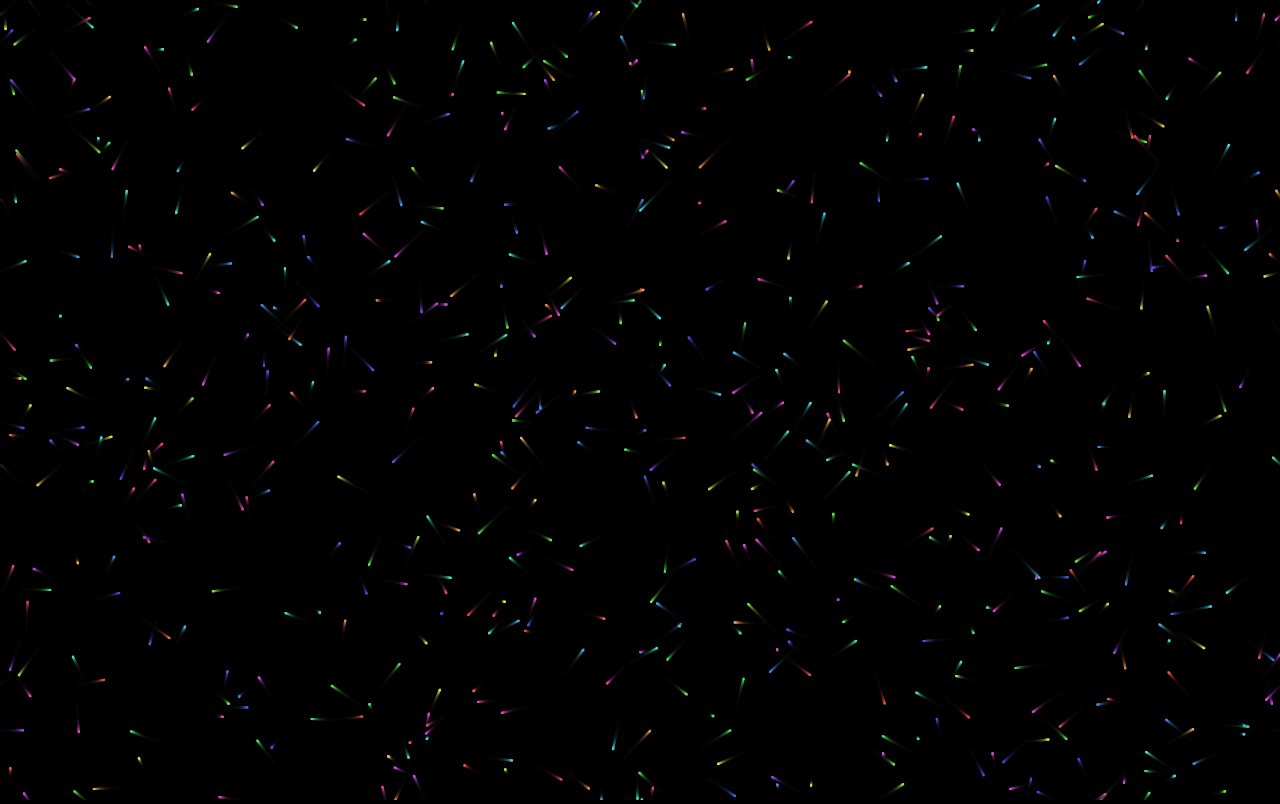
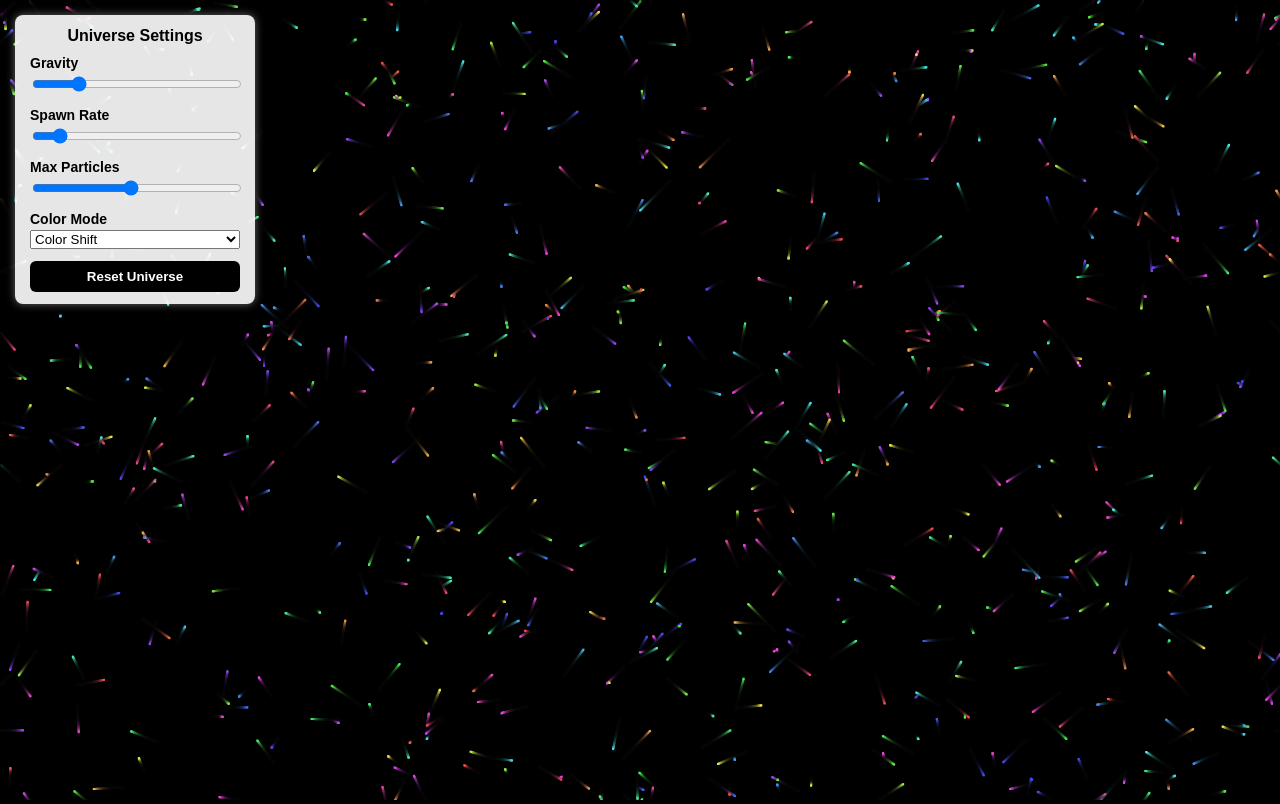
Before and after one commit to rayeofsunshine/Interactive-Universe-ALPHA, a plain HTML site: page index.html in a window 1280 px wide. Drawn offline with Linux system fonts and the light colour scheme; animation ran at ten frames a second.

Commit message:
Add files via upload
updated disappearing bugs. Added UI and better interaction

```diff
--- a/index.html
+++ b/index.html
@@ -2,25 +2,103 @@
 <html lang="en">
 <head>
 <meta charset="UTF-8">
-<title>Universe Engine V0.1</title>
+<title>Universe Engine V0.2 — With Editor Panel</title>
 <style>
-    body { margin:0; overflow:hidden; background:black; }
-    canvas { display:block; }
+    body { margin:0; overflow:hidden; background:black; font-family:Arial; }
+
+    /* UI PANEL */
+    #panel {
+        position: absolute;
+        top: 15px;
+        left: 15px;
+        background: rgba(255, 255, 255, 0.9);
+        padding: 12px 15px;
+        border-radius: 8px;
+        width: 210px;
+        font-size: 14px;
+        box-shadow: 0 0 8px rgba(255,255,255,0.4);
+    }
+
+    #panel h2 {
+        margin: 0 0 10px;
+        font-size: 16px;
+        text-align: center;
+    }
+
+    .section {
+        margin-bottom: 12px;
+    }
+
+    label {
+        display: block;
+        margin-bottom: 3px;
+        font-weight: bold;
+    }
+
+    input[type="range"], select {
+        width: 100%;
+    }
+
+    button {
+        width: 100%;
+        padding: 8px;
+        border: none;
+        background: black;
+        color: white;
+        border-radius: 6px;
+        cursor: pointer;
+        font-weight: bold;
+    }
+
+    button:hover {
+        background: #333;
+    }
 </style>
 </head>
 <body>
+
+<!-- UI PANEL -->
+<div id="panel">
+    <h2>Universe Settings</h2>
+
+    <div class="section">
+        <label>Gravity</label>
+        <input id="gravitySlider" type="range" min="0" max="0.1" step="0.005" value="0.02">
+    </div>
+
+    <div class="section">
+        <label>Spawn Rate</label>
+        <input id="spawnSlider" type="range" min="1" max="20" step="1" value="3">
+    </div>
+
+    <div class="section">
+        <label>Max Particles</label>
+        <input id="maxSlider" type="range" min="500" max="8000" step="100" value="4000">
+    </div>
+
+    <div class="section">
+        <label>Color Mode</label>
+        <select id="colorMode">
+            <option value="shift">Color Shift</option>
+            <option value="energy">Energy Glow</option>
+            <option value="seed">Life Seed Colors</option>
+        </select>
+    </div>
+
+    <button id="resetBtn">Reset Universe</button>
+</div>
 
 <canvas id="universe"></canvas>
 
 <script>
 // =====================================================
-//  UNIVERSE ENGINE V0.1
-//  by Brayden (age 16) — the start of something massive
+//  UNIVERSE ENGINE V0.2
+//  (Now with editable settings panel)
 // =====================================================
 
-// Canvas Setup
 const canvas = document.getElementById('universe');
 const ctx = canvas.getContext('2d');
+
 let W = canvas.width = window.innerWidth;
 let H = canvas.height = window.innerHeight;
 
@@ -29,16 +107,38 @@ window.addEventListener('resize', () => {
     H = canvas.height = window.innerHeight;
 });
 
-// Engine Settings
+// Engine Core
 const ENGINE = {
     particles: [],
     maxParticles: 4000,
-    mouse: { x: 0, y: 0, down: false },
     gravityStrength: 0.02,
-    spawnRate: 3
+    spawnRate: 3,
+    colorMode: "shift",
+    mouse: { x: 0, y: 0, down: false }
 };
 
-// Mouse Controls
+// UI Elements
+const gSlider = document.getElementById("gravitySlider");
+const sSlider = document.getElementById("spawnSlider");
+const mSlider = document.getElementById("maxSlider");
+const colorSelect = document.getElementById("colorMode");
+const resetBtn = document.getElementById("resetBtn");
+
+// Hook UI to Engine
+gSlider.oninput = () => ENGINE.gravityStrength = parseFloat(gSlider.value);
+sSlider.oninput = () => ENGINE.spawnRate = parseInt(sSlider.value);
+mSlider.oninput = () => ENGINE.maxParticles = parseInt(mSlider.value);
+colorSelect.onchange = () => ENGINE.colorMode = colorSelect.value;
+
+// Reset Universe Button
+resetBtn.onclick = () => {
+    ENGINE.particles = [];
+    for (let i = 0; i < 600; i++) {
+        ENGINE.particles.push(new Particle(Math.random()*W, Math.random()*H));
+    }
+};
+
+// Mouse Events
 canvas.addEventListener('mousedown', () => ENGINE.mouse.down = true);
 canvas.addEventListener('mouseup', () => ENGINE.mouse.down = false);
 canvas.addEventListener('mousemove', e => {
@@ -46,86 +146,87 @@ canvas.addEventListener('mousemove', e => {
     ENGINE.mouse.y = e.clientY;
 });
 
-// Particle Constructor
+// Particle Class
 class Particle {
-    constructor(x, y) {
+    constructor(x,y) {
         this.x = x;
         this.y = y;
         this.vx = (Math.random()-0.5)*1.2;
         this.vy = (Math.random()-0.5)*1.2;
         this.energy = 80 + Math.random()*60;
-        this.type = Math.random() < 0.05 ? 1 : 0; // life seed
+        this.type = Math.random()<0.05 ? 1 : 0;
         this.colorShift = Math.random()*360;
-        this.life = 0;
     }
 
     update() {
-        this.life++;
-        this.energy -= 0.3;
+        this.energy -= 0.03;
 
-        // Mouse Interaction
         if (ENGINE.mouse.down) {
             let dx = ENGINE.mouse.x - this.x;
             let dy = ENGINE.mouse.y - this.y;
             let dist = Math.sqrt(dx*dx + dy*dy);
 
             if (dist < 200) {
-                // Pull toward mouse
                 this.vx += dx / dist * ENGINE.gravityStrength;
                 this.vy += dy / dist * ENGINE.gravityStrength;
             }
         }
 
-        // Movement
         this.x += this.vx;
         this.y += this.vy;
 
-        // Wrap
         if (this.x < 0) this.x = W;
         if (this.x > W) this.x = 0;
         if (this.y < 0) this.y = H;
         if (this.y > H) this.y = 0;
 
-        // Auto reproduction
-        if (this.energy > 120 && ENGINE.particles.length < ENGINE.maxParticles && Math.random() < 0.002) {
+        // Reproduction
+        if (this.energy > 90 && ENGINE.particles.length < ENGINE.maxParticles && Math.random() < 0.005) {
             ENGINE.particles.push(new Particle(this.x, this.y));
-            this.energy -= 40;
+            this.energy -= 25;
         }
 
-        // Death
-        if (this.energy <= 0) return false;
-
-        return true;
+        return this.energy > 0;
     }
 
     draw() {
         this.colorShift += 0.5;
-        let color = `hsl(${this.colorShift}, 80%, 60%)`;
+
+        let color;
+
+        if (ENGINE.colorMode === "shift")
+            color = `hsl(${this.colorShift}, 80%, 60%)`;
+
+        else if (ENGINE.colorMode === "energy")
+            color = `rgba(0, ${this.energy*2}, 255, 0.9)`;
+
+        else if (ENGINE.colorMode === "seed")
+            color = this.type === 1 ? "rgba(255,180,80,1)" : "rgba(80,180,255,0.7)";
 
         ctx.fillStyle = color;
         ctx.fillRect(this.x, this.y, 2, 2);
     }
 }
 
-// Spawn initial particles
+// Initial Spawn
 for (let i = 0; i < 600; i++) {
     ENGINE.particles.push(new Particle(Math.random()*W, Math.random()*H));
 }
 
-// MAIN LOOP
+// Loop
 function loop() {
     ctx.fillStyle = "rgba(0,0,0,0.1)";
     ctx.fillRect(0,0,W,H);
 
-    // Particle Spawning (if mouse held)
+    // Spawn on mouse hold
     if (ENGINE.mouse.down) {
         for (let i = 0; i < ENGINE.spawnRate; i++) {
             ENGINE.particles.push(new Particle(ENGINE.mouse.x, ENGINE.mouse.y));
         }
     }
 
-    // Update + Draw all particles
-    for (let i = ENGINE.particles.length-1; i >= 0; i--) {
+    // Update + Draw
+    for (let i = ENGINE.particles.length-1; i>=0; i--) {
         let p = ENGINE.particles[i];
         if (!p.update()) {
             ENGINE.particles.splice(i,1);
@@ -140,6 +241,5 @@ function loop() {
 loop();
 
 </script>
-
 </body>
 </html>
```
